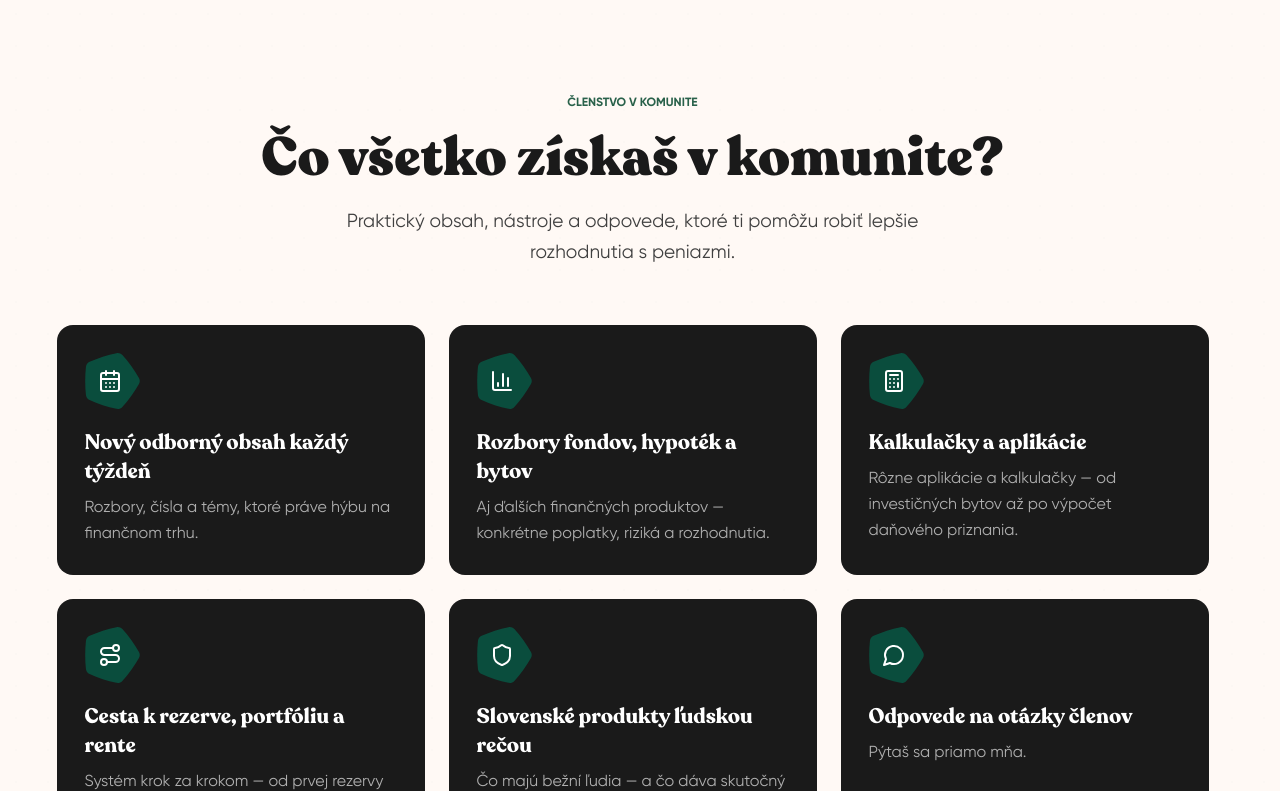
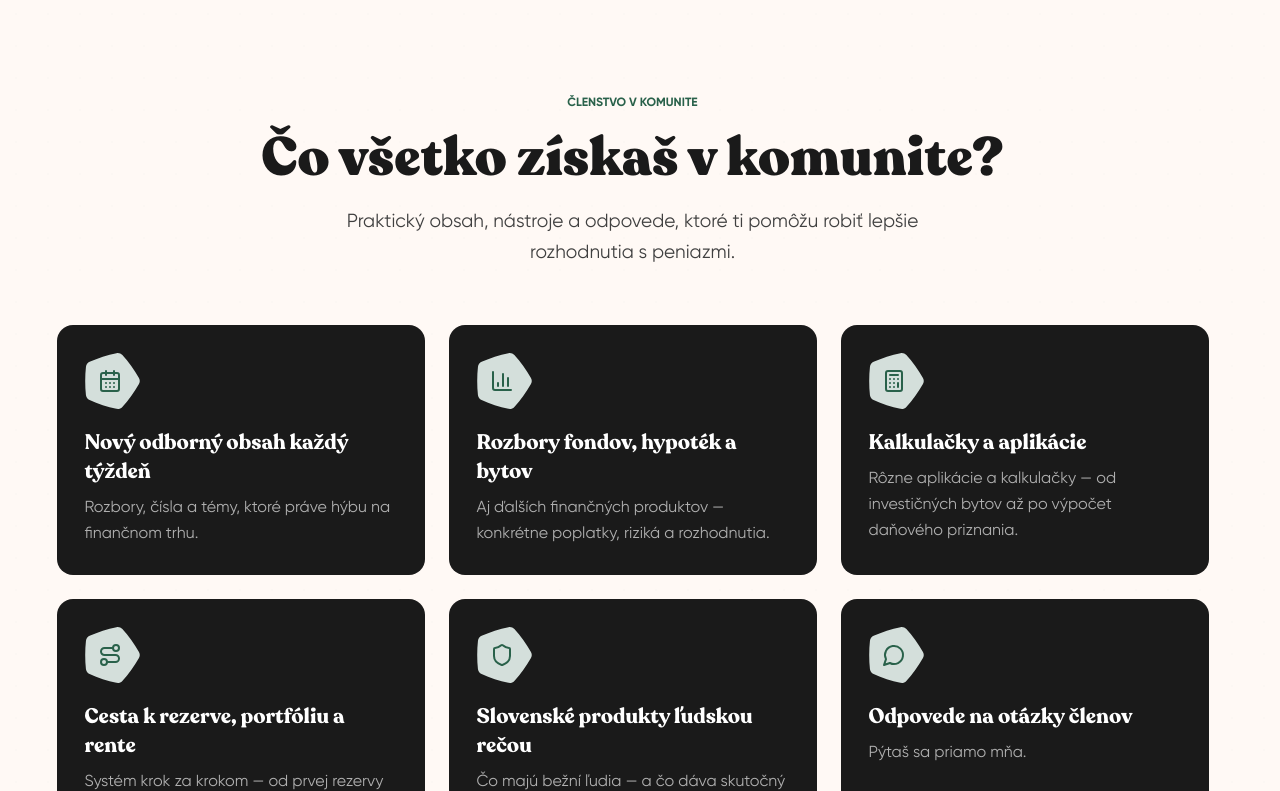
Before and after one commit to js-investor/jsmentor.sk, a React (Vite) app: page / in a window 1280 px wide. Shown: the part 11209-12000 px from the top of the page. Built offline with nearby package versions, Linux system fonts and the light colour scheme; no server answers; the HTML template or start-up script is replaced by a standard one.

Commit message:
Zosvetli pozadie ikoniek v sekcii Co vsetko ziskas na tmavu ikonku (#1)
Zjednocuje styl s WealthMapPilieresSection - blede pozadie hexagonu
namiesto tmavo zeleneho, ikonka v primary farbe namiesto bielej.

Co-authored-by: Claude <noreply@anthropic.com>

```diff
--- a/src/components/sections/HeroHeroHodnotaSection.tsx
+++ b/src/components/sections/HeroHeroHodnotaSection.tsx
@@ -17,7 +17,7 @@ const forestMid = "#065f4a";
 const forestEnd = "#0a5a47";
 
 const brandIconMaskStyle = {
-  backgroundColor: "#0a4d3d",
+  backgroundColor: "#d4dfdb",
   WebkitMaskImage: `url(${brandPattern})`,
   maskImage: `url(${brandPattern})`,
   WebkitMaskRepeat: "no-repeat",
@@ -31,7 +31,7 @@ const brandIconMaskStyle = {
 const CardIcon = ({ Icon }: { Icon: LucideIcon }) => (
   <span className="relative inline-flex h-12 w-12 shrink-0 items-center justify-center md:h-14 md:w-14" aria-hidden>
     <span className="absolute inset-0" style={brandIconMaskStyle} />
-    <Icon className="relative z-10 h-5 w-5 -translate-x-[3px] text-white md:h-6 md:w-6" strokeWidth={2} />
+    <Icon className="relative z-10 h-5 w-5 -translate-x-[3px] text-primary md:h-6 md:w-6" strokeWidth={2} />
   </span>
 );
 
```
